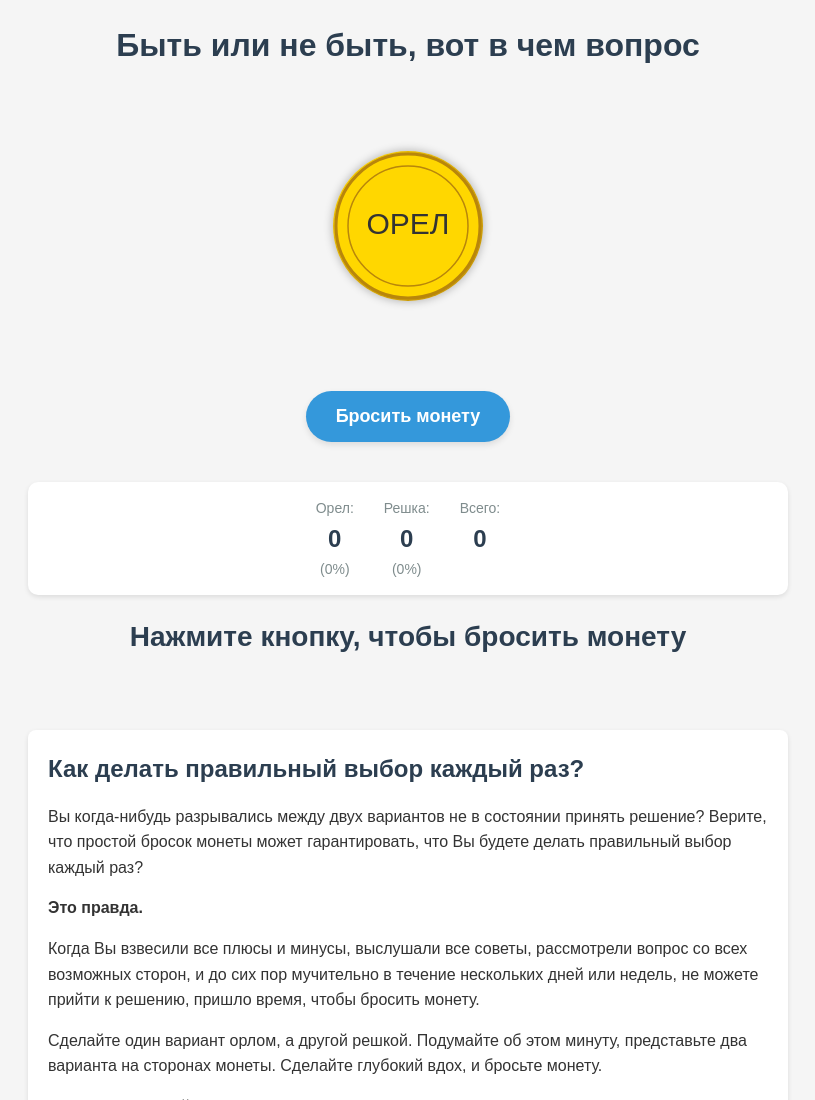
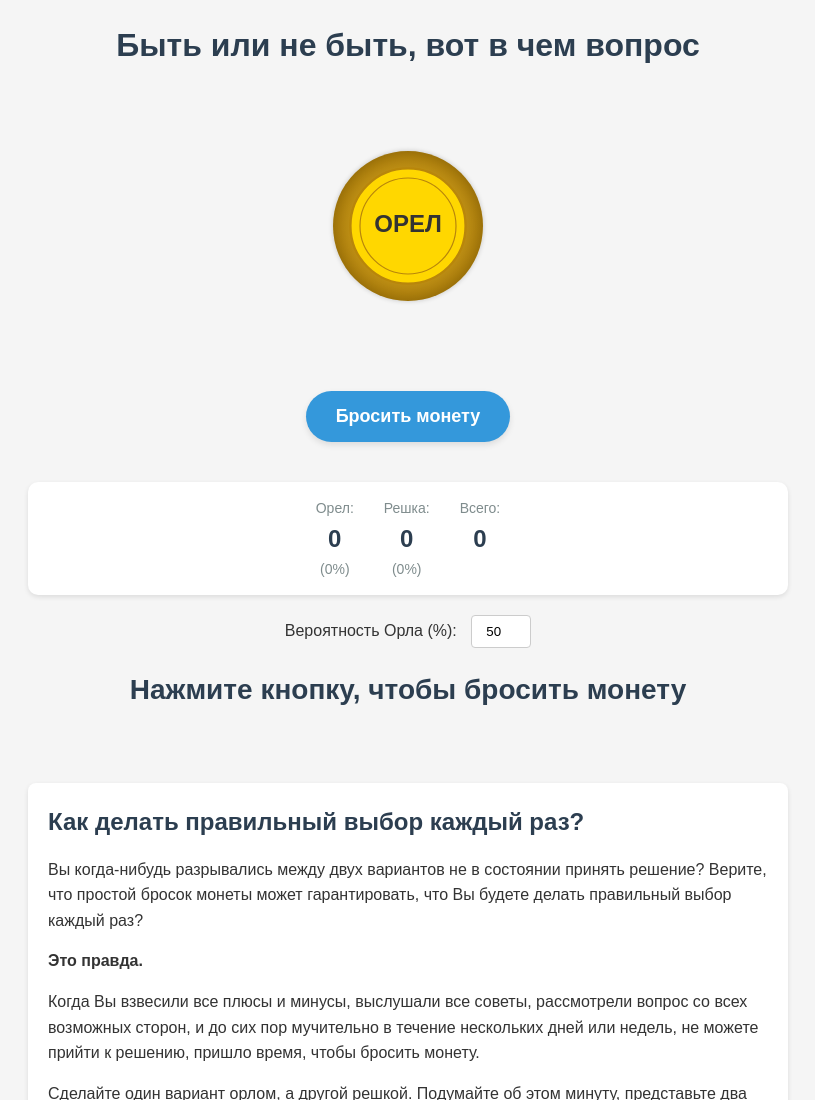
Before and after one commit to OleksandrObydalo/throw-coin, a plain HTML site: page index.html in a window 1280 px wide. Shown: the top 1100 px of the page, without its empty margins (232-1047 px from the left). Drawn offline with Linux system fonts and the light colour scheme.

Commit message:
Change propabilities

```diff
--- a/index.html
+++ b/index.html
@@ -48,6 +48,11 @@
             </div>
         </div>
 
+        <div class="settings">
+            <label for="heads-probability">Вероятность Орла (%):</label>
+            <input type="number" id="heads-probability" min="0" max="100" value="50">
+        </div>
+
         <div class="result-container">
             <p id="result">Нажмите кнопку, чтобы бросить монету</p>
             <div id="history"></div>
--- a/script.js
+++ b/script.js
@@ -8,10 +8,24 @@ document.addEventListener('DOMContentLoaded', () => {
     const totalCount = document.getElementById('total-count');
     const headsPercent = document.getElementById('heads-percent');
     const tailsPercent = document.getElementById('tails-percent');
+    const headsProbabilityInput = document.getElementById('heads-probability');
 
     let heads = 0;
     let tails = 0;
     let isAnimating = false;
+
+    let headsProbability = 50; // Default to 50%
+
+    // Load saved probability from local storage if available
+    if (localStorage.getItem('headsProbability')) {
+        headsProbability = parseFloat(localStorage.getItem('headsProbability'));
+        headsProbabilityInput.value = headsProbability;
+    }
+
+    headsProbabilityInput.addEventListener('change', () => {
+        headsProbability = parseFloat(headsProbabilityInput.value);
+        localStorage.setItem('headsProbability', headsProbability);
+    });
 
     // Check local storage for previous flips
     if (localStorage.getItem('headsCount')) {
@@ -54,7 +68,7 @@ document.addEventListener('DOMContentLoaded', () => {
         void coin.offsetWidth;
 
         // Random result (0 for heads, 1 for tails)
-        const random = Math.floor(Math.random() * 2);
+        const random = Math.random() < (headsProbability / 100) ? 0 : 1;
         const resultText = random === 0 ? 'Орел' : 'Решка';
 
         // Set a random number of rotations between 5 and 10 plus final orientation
--- a/styles.css
+++ b/styles.css
@@ -38,6 +38,12 @@ h1 {
     height: 150px;
     transform-style: preserve-3d;
     transition: transform 0.1s ease-in;
+    border-radius: 50%;
+    background:
+        linear-gradient(to bottom, #ddd 0%, #fff 50%, #ddd 100%);
+    box-shadow:
+        0 0 5px rgba(0,0,0,0.2),
+        inset 0 0 15px rgba(0,0,0,0.1);
 }
 
 .side {
@@ -50,17 +56,32 @@ h1 {
     justify-content: center;
     align-items: center;
     overflow: hidden;
-    box-shadow: 0 0 10px rgba(0, 0, 0, 0.3);
+    /* box-shadow: 0 0 10px rgba(0, 0, 0, 0.3); */ /* Removed default shadow */
 }
 
 .heads {
-    background: radial-gradient(circle at 30% 30%, #ffd700, #b8860b);
+    background:
+        radial-gradient(ellipse at center, #d4af37 0%,#b8860b 70%, #daa520 100%); /* Gold color */
     z-index: 2;
+    box-shadow: inset 0 0 20px rgba(0,0,0,0.3); /* Inner shadow for depth */
 }
 
 .tails {
-    background: radial-gradient(circle at 30% 30%, #c0c0c0, #808080);
+    background:
+        radial-gradient(ellipse at center, #c0c0c0 0%, #a9a9a9 70%, #d3d3d3 100%); /* Silver color */
     transform: rotateY(180deg);
+    box-shadow: inset 0 0 20px rgba(0,0,0,0.3); /* Inner shadow for depth */
+}
+
+.heads svg, .tails svg {
+    width: 80%;
+    height: 80%;
+}
+
+.heads text, .tails text {
+    fill: #333;
+    font-weight: bold;
+    /* Adjust text size if needed */
 }
 
 .edge {
@@ -69,9 +90,10 @@ h1 {
     height: 100%;
     transform: rotateX(90deg);
     border-radius: 50%;
-    background: linear-gradient(to right, #b8860b, #ffd700, #b8860b, #ffd700);
+    background: linear-gradient(to right, #999, #ddd, #999, #ddd); /* Metallic edge */
     transform-style: preserve-3d;
     top: 0;
+    box-shadow: 0 0 5px rgba(0,0,0,0.2); /* Subtle shadow for the edge */
 }
 
 .coin-flip {
@@ -208,6 +230,24 @@ button:disabled {
     margin-bottom: 15px;
 }
 
+.settings {
+    margin-top: 20px;
+    text-align: center;
+}
+
+.settings label {
+    font-size: 16px;
+    margin-right: 10px;
+}
+
+.settings input[type="number"] {
+    width: 60px;
+    padding: 8px;
+    border: 1px solid #ccc;
+    border-radius: 4px;
+    text-align: center;
+}
+
 @media (max-width: 600px) {
     .coin {
         width: 120px;
```
